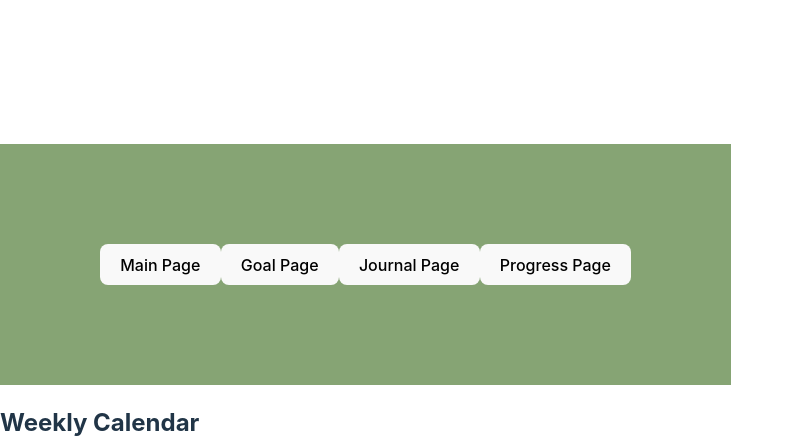
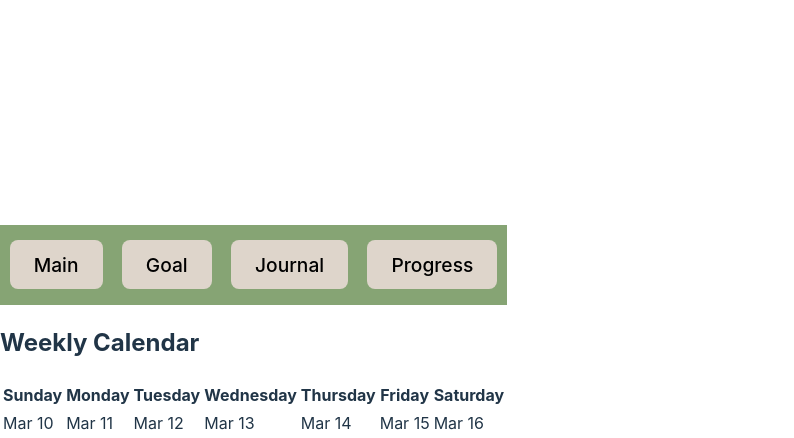
Before and after one commit to agonza65/Habit_Journal_App, a React (Vite) app: page / in a window 1280 px wide. Shown: the top 438 px of the page, without its empty margins (0-794 px from the left). Built offline with nearby package versions, Linux system fonts and the light colour scheme; no server answers; the database is empty.

Commit message:
add navbar effects

```diff
--- a/src/components/navigationBar/NavigationBar.css
+++ b/src/components/navigationBar/NavigationBar.css
@@ -4,7 +4,26 @@
  */
 
 .navigationBar {
-    background-color: rgb(134, 164, 116);
-    padding: 100px;
-    display: flexbox;
+    height: 10vh;
+    background: rgb(134, 164, 116);
+    display: flex;
+    justify-content: center;
+    align-items: center;
  }
+
+ .navbar-logo{
+
+ }
+.navigationButton{
+    color: rgb(0, 0, 0);
+    background: rgb(222, 213, 203);
+    font-size: 1.2rem;
+    margin: auto;
+    transition: 0.3s all ease-out;
+    cursor: pointer;
+}
+
+.navigationButton:hover{
+    color: rgb(222, 213, 203);
+    background: rgb(0,0,0);
+}
--- a/src/components/navigationBar/navigationBar.jsx
+++ b/src/components/navigationBar/navigationBar.jsx
@@ -11,29 +11,29 @@ export const NavigationBar = ({onPageChange,currentPage}) => {
 	return (
 		<div>
 			<h2> {currentPage} </h2>
-			<div className = "navigationBar">
-				<button className = {currentPage === 'main' ? 'current' : ''}
-				onClick={()=> handleClick('main')}
-				>
-					Main Page
+			<div className="navigationBar">
+				<button className="navigationButton">
+					<div className = {currentPage === 'main' ? 'current' : ''} onClick={()=> handleClick('main')}>
+						Main
+					</div>
 				</button>
 
-				<button className = {currentPage === 'goalpage' ? 'current' : ''}
-				onClick = {()=> handleClick('goalpage')}
-				>
-					Goal Page
+				<button className ="navigationButton">
+					<div className = {currentPage === 'goalpage' ? 'current' : ''} onClick = {()=> handleClick('goalpage')}>
+						Goal
+					</div>
 				</button>
 
-				<button className = {currentPage === 'journalpage' ? 'current' : ''}
-				onClick = {() => handleClick('journalpage')}
-				>
-					Journal Page
+				<button className = "navigationButton">
+					<div className = {currentPage === 'journalpage' ? 'current' : ''} onClick = {()=> handleClick('journalpage')}>
+						Journal
+					</div>
 				</button>
 
-				<button className = {currentPage === 'progresspage' ? 'current' : ''}
-				onClick={()=> handleClick('progresspage')}
-				>
-					Progress Page
+				<button className = "navigationButton">
+					<div className = {currentPage === 'progresspage' ? 'current' : ''} onClick={()=> handleClick('progresspage')}>
+						Progress
+					</div>
 				</button>
 			</div>
 		</div>
```
